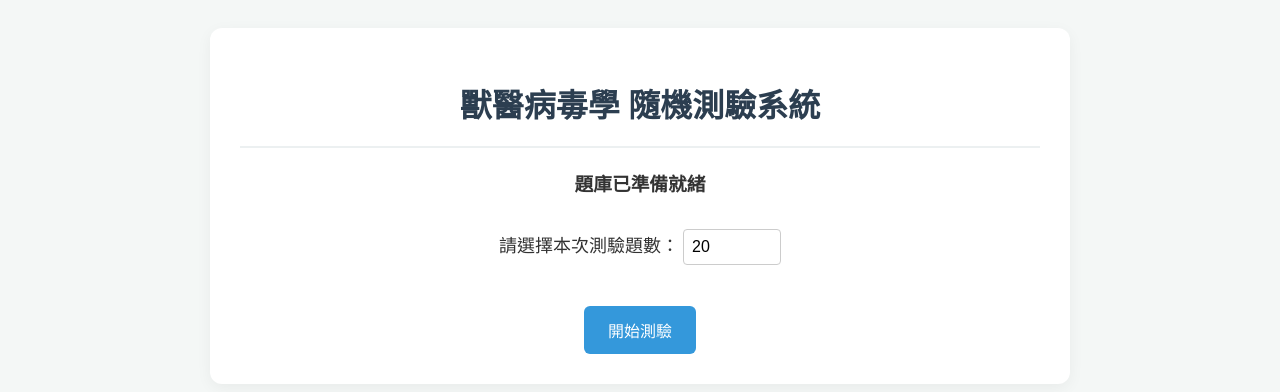
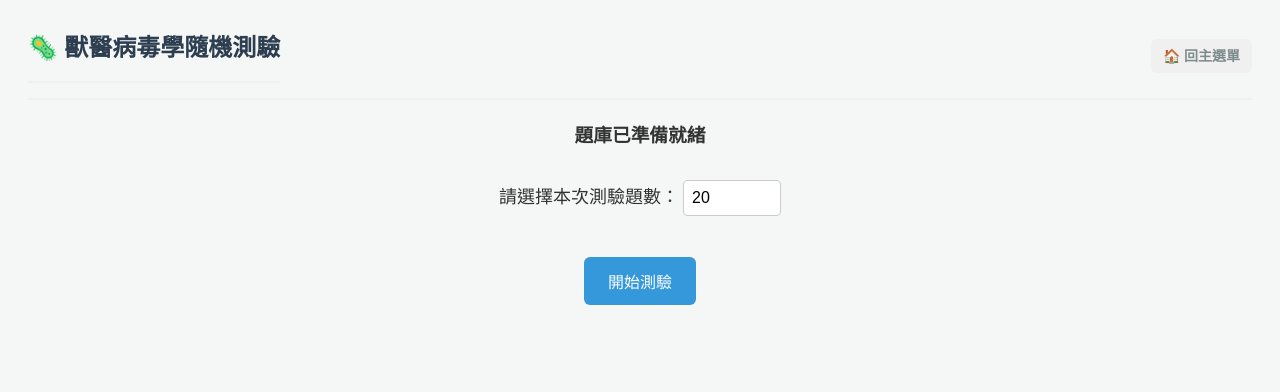
Before and after one commit to moguestrainer/vet-virology-quiz, a plain HTML site: page virology.html in a window 1280 px wide. Drawn offline with Linux system fonts and the light colour scheme.

Commit message:
Update virology.html

```diff
--- a/virology.html
+++ b/virology.html
@@ -5,6 +5,10 @@
     <meta name="viewport" content="width=device-width, initial-scale=1.0">
     <title>獸醫病毒學 隨機測驗系統</title>
     <style>
+        .header-bar { display: flex; justify-content: space-between; align-items: center; border-bottom: 2px solid #ecf0f1; padding-bottom: 15px; margin-bottom: 20px; }
+        h1 { color: #3498db; font-size: 24px; margin: 0; }
+        .home-link { text-decoration: none; color: #7f8c8d; font-size: 14px; font-weight: bold; background: #f0f0f0; padding: 6px 12px; border-radius: 6px; }
+        .home-link:hover { background: #e0e0e0; }
         body { font-family: 'Segoe UI', Tahoma, Geneva, Verdana, sans-serif; background-color: #f4f7f6; color: #333; line-height: 1.6; padding: 20px; }
         .container { max-width: 800px; margin: 0 auto; background: #fff; padding: 30px; border-radius: 12px; box-shadow: 0 4px 15px rgba(0,0,0,0.05); }
         h1 { text-align: center; color: #2c3e50; border-bottom: 2px solid #ecf0f1; padding-bottom: 15px; }
@@ -28,8 +32,10 @@
     </style>
 </head>
 <body>
-    <div class="container">
-        <h1>獸醫病毒學 隨機測驗系統</h1>
+    <div class="header-bar">
+    <h1>🦠 獸醫病毒學隨機測驗</h1>
+    <a href="index.html" class="home-link">🏠 回主選單</a>
+    </div>
 
         <!-- 首頁 -->
         <div id="start-screen" class="screen active">
```
